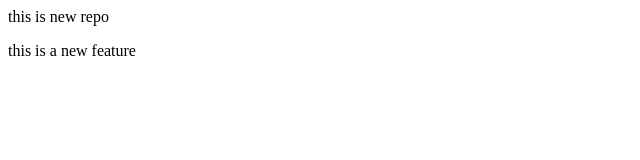
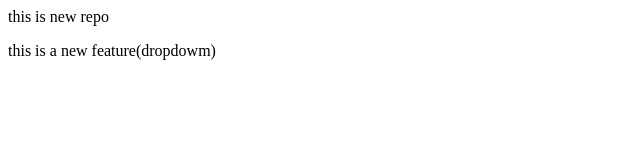
Before and after one commit to Anish0911/LocalRepo, a plain HTML site: page index.html in a window 1280 px wide. Shown: the full height of the page, 0-640 px from the left. Drawn offline with Linux system fonts and the light colour scheme.

```diff
--- a/index.html
+++ b/index.html
@@ -1,2 +1,2 @@
 <p>this is new repo</p>
-<p>this is a new feature</p>
+<p>this is a new feature(dropdowm)</p>
```
